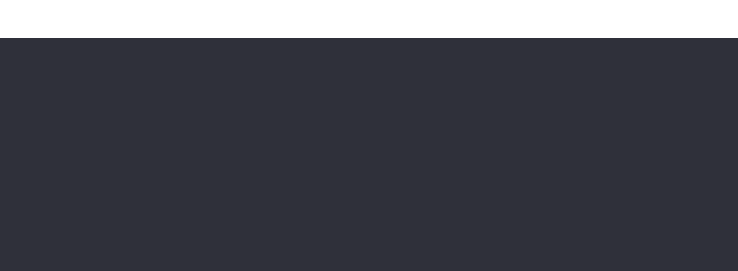
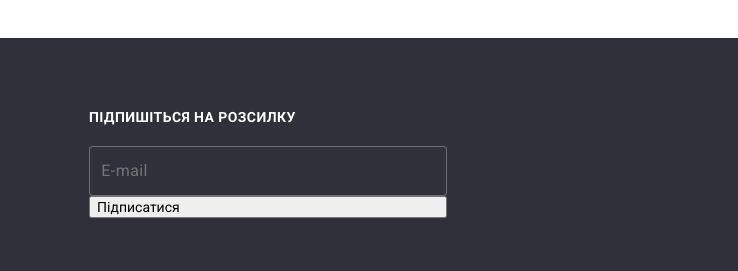
Before and after one commit to Vasyl-Ivashkevych/goit-markup-hw-06, a plain HTML site: page index.html in a window 1280 px wide. Shown: the part 2629-2900 px from the top of the page, 542-1280 px from the left. Drawn offline with nearby package versions, Linux system fonts and the light colour scheme.

Commit message:
М-да!

```diff
--- a/css/styles.css
+++ b/css/styles.css
@@ -572,7 +572,7 @@ body {
 .footer {
   padding-top: 60px;
   padding-bottom: 60px;
-  background: #2f303a;
+  background-color: #2f303a;
 }
 
 .position {
@@ -712,11 +712,56 @@ body {
 
 /* Form */
 
-/* .sign-up {
-  margin-bottom: 20px;
+.form {
+  margin-top: 20px;
+
+}
+
+.container-form {
+  display: flex;
+  flex-direction: column;
+  margin-left: 93px;
+}
+
+.sign-up {
+  display: flex;
+  width: 207px;
+  height: 16px;
   font-weight: 700;
   font-size: 14px;
-  line-height: 16px;
+  line-height: 1.14;
   text-transform: uppercase;
   color: var(--additional-color);
-} */
+}
+
+.form-mail {
+  position: relative;
+  display: flex;
+  align-items: center;
+  justify-content: center;
+
+}
+
+.form-input {
+  width: 358px;
+  height: 50px;
+  background-color: #2f303a;
+  border: 1px solid rgba(255, 255, 255, 0.3);
+  border-radius: 4px;
+}
+
+.form-label {
+  position: absolute;
+  top: 50%;
+  left: 10%;
+  transform: translate(-50%, -50%);
+  display: flex;
+  width: 47px;
+  height: 20px;
+  font-size: 16px;
+  line-height: 1.25;
+}
+
+.footer-btn {
+  display: flex;
+}
--- a/index.html
+++ b/index.html
@@ -388,6 +388,17 @@
           </li>
         </ul>
       </div>
+      <div class="container-form">
+        <b class="sign-up">Підпишіться на розсилку</b>
+        <form class="form">
+          <div class="form-mail">
+            <input type="email" class="form-input" name="mail" id="mail">
+            <label for="mail" class="form-label">E-mail</label>
+          </div>
+        </form>
+        <button class="footer-btn" type="submit">Підписатися</button>
+      </div>
+    </div>
   </footer>
   <div class="backdrop is-hidden" data-modal>
     <div class="modal">
```
